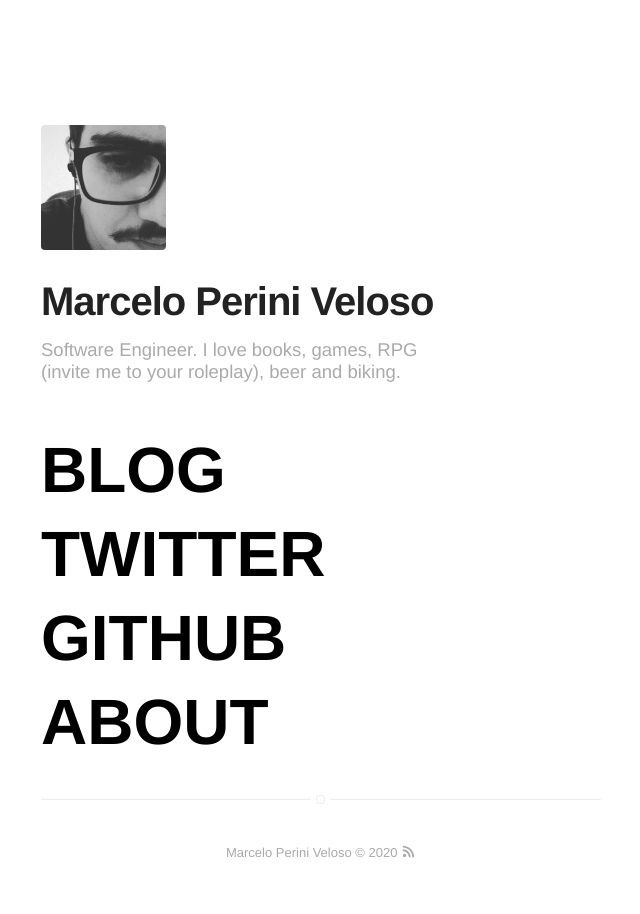
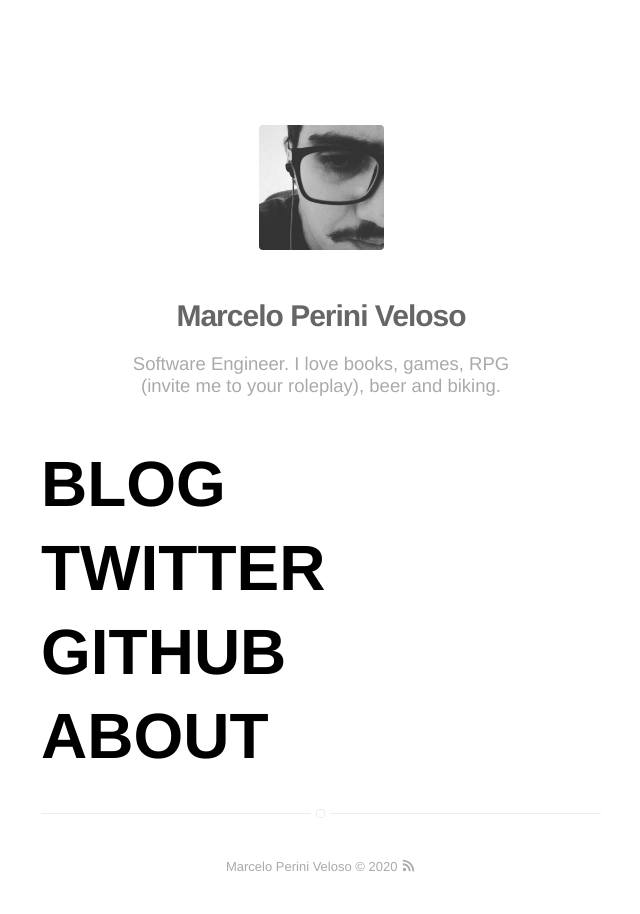
Before and after one commit to marceloperini/marceloperini.github.io, a Jekyll site: the page built from index.html, in a window 1280 px wide. Shown: the whole page, without its empty margins (319-959 px from the left). Built offline with Jekyll 4.4.1, drawn with Linux system fonts in a browser that asks for light colours.

Commit message:
change header

```diff
--- a/_includes/header.html
+++ b/_includes/header.html
@@ -1,14 +1,11 @@
 <header class="header-home {% if site.animation %}animated{% endif %}">
-  {% if site.about %}
-    <a class="link" href="{{ site.url }}/about">
-      <img class="selfie" alt="{{ site.name }}" src="{% if site.external-image %}{{ site.picture }}{% else %}{{ site.url }}/{{ site.picture }}{% endif %}" />
-    </a>
-  {% else %}
-    <span class="link">
-      <img class="selfie" alt="{{ site.name }}" src="{% if site.external-image %}{{ site.picture }}{% else %}{{ site.url }}/{{ site.picture }}{% endif %}" />
-    </span>
-  {% endif %}
+  <a class="link" href="{{ site.url }}">
+    <img class="selfie" alt="{{ site.name }}" src="{% if site.external-image %}{{ site.picture }}{% else %}{{ site.url }}/{{ site.picture }}{% endif %}" />
+  </a>
 
-  <h1 class="title">{{ site.name }}</h1>
+  <a href="{{ site.url }}">
+    <h1 class="title">{{ site.name }}</h1>
+  </a>
+
   <h2 class="description">{{ site.bio }}</h2>
 </header>
--- a/_layouts/page.html
+++ b/_layouts/page.html
@@ -2,10 +2,6 @@
 layout: default
 ---
 
-<h1 class="title">
-  <a href="{{ site.url }}">
-    {{ site.name }}
-  </a>
-</h1>
+{% include header.html %}
 
 {{ content }}
--- a/_sass/base/variables.sass
+++ b/_sass/base/variables.sass
@@ -3,7 +3,7 @@
 
 $alpha: #666
 $black: black
-$beta: #222
+$beta: #3e3e3e
 $gama: #aaa
 $delta: #4b0082
 $epsilon: #ededed
--- a/_sass/components/header.sass
+++ b/_sass/components/header.sass
@@ -1,34 +1,51 @@
 .header-home
-    display: block
-    margin: 0 auto
-    //text-align: center
-    position: relative
-    z-index: 99
+  display: block
+  margin: 0 auto
+  text-align: center
+  position: relative
+  z-index: 99
 
-    > .link > .selfie
-        width: 125px
-        margin-bottom: 25px
-        border-radius: 4px
-        transition: all .2s
-        box-shadow: 0
-        opacity: 1
+  a
+    text-decoration: none
 
-        &:hover
-            box-shadow: 0 0px 4px 0 rgba(0,0,0,0.18), 0 0px 12px 0 rgba(0,0,0,0.15)
-            opacity: .8
+    h1
+      color: $alpha
 
-    > .title
-        font-size: 4rem
-        margin: 0 0 13px
+    h2
+      color: $alpha
+      font-weight: normal
+      font-size: 1.3em
 
-    > .description
-        font-size: 1.85rem
-        font-weight: 300
-        font-style: normal
-        color: $gama
-        width: 70%
-        //margin: 0 auto 30px
+    h1, h2
+      transition: all .7s
 
-        // if you put some links in your bio. ;)
-        a
-            font-weight: 200
+      &:hover
+        color: $beta
+
+  > .link > .selfie
+      width: 125px
+      margin-bottom: 25px
+      border-radius: 4px
+      transition: all .2s
+      box-shadow: 0
+      opacity: 1
+
+      &:hover
+        box-shadow: 0 0px 4px 0 rgba(0,0,0,0.18), 0 0px 12px 0 rgba(0,0,0,0.15)
+        opacity: .8
+
+  > .title
+      font-size: 4rem
+      margin: 0 0 13px
+
+  > .description
+      font-size: 1.85rem
+      font-weight: 300
+      font-style: normal
+      color: $gama
+      width: 70%
+      margin: 0 auto 30px
+
+      // if you put some links in your bio. ;)
+      a
+        font-weight: 200
```
